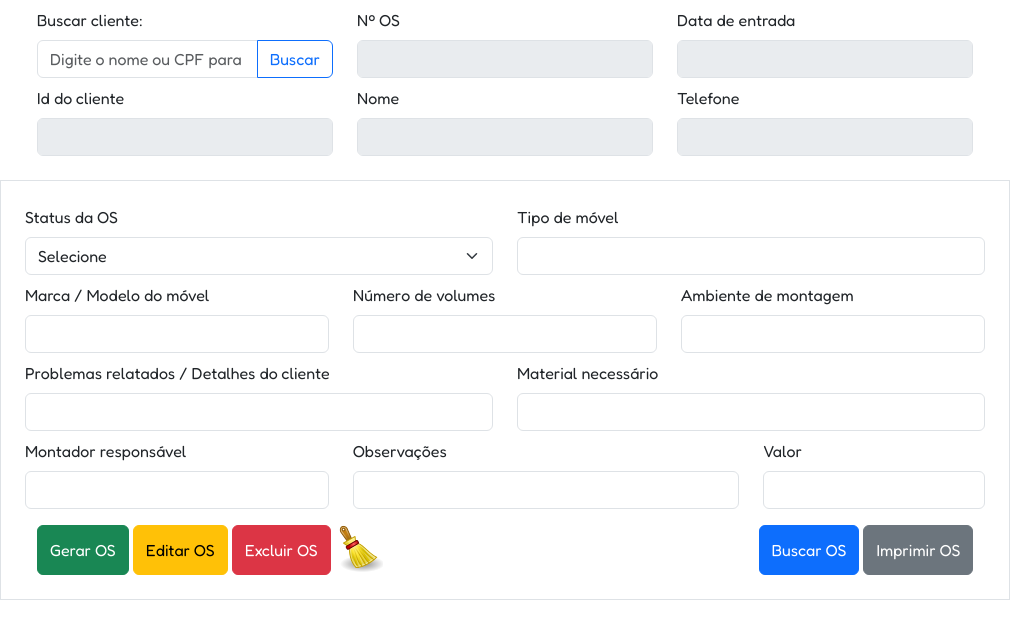
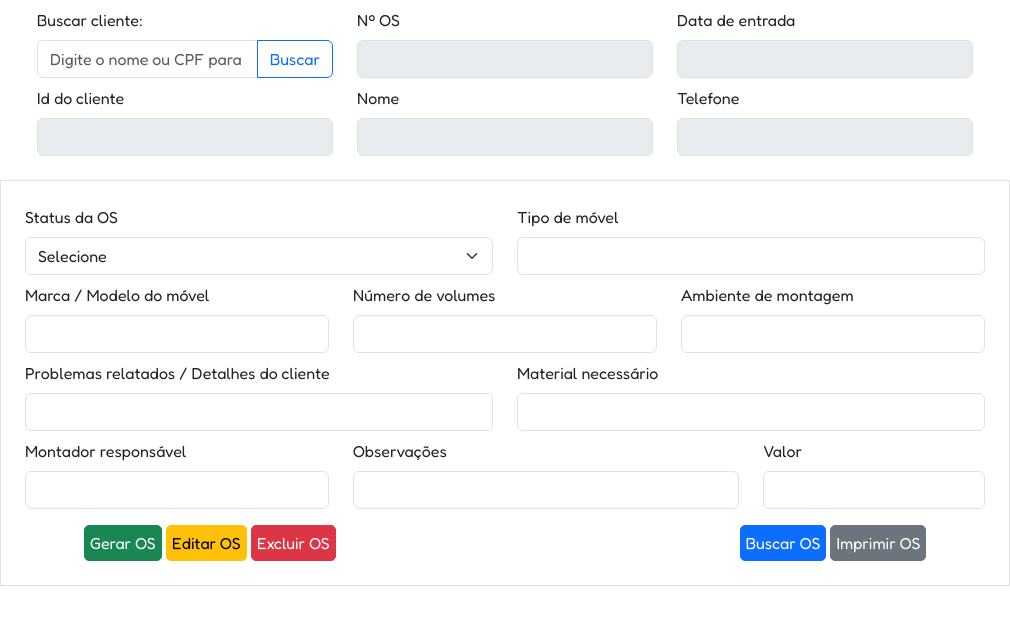
Before and after one commit to ericaviana12/mobitech, an Electron app: page src/views/OS.html in a window 1010 px wide. Drawn offline with Linux system fonts and the light colour scheme.

Commit message:
Ajuste nos botões da tela OS

```diff
--- a/src/public/css/style.css
+++ b/src/public/css/style.css
@@ -103,3 +103,10 @@ footer p {
 #btnBuscaOS {
     margin-left: 370px;
 }
+
+/* Botões na tela OS */
+.os-button {
+    padding: 5px;
+    border-radius: 5px;
+    cursor: pointer;
+}
--- a/src/views/OS.html
+++ b/src/views/OS.html
@@ -142,12 +142,12 @@
             </div>
 
             <div class="mt-3 d-flex justify-content-center gap-1">
-                <button type="submit" class="btn btn-success" id="btnCreate">Gerar OS</button>
-                <button type="submit" class="btn btn-warning" id="btnUpdate">Editar OS</button>
-                <button type="button" class="btn btn-danger" id="btnDelete" onclick="removeOS()">Excluir OS</button>
-                <button type="reset" class="btn" id="btnReset" onclick="resetForm()"></button>
-                <button type="button" class="btn btn-primary" onclick="findOS()" id="btnBuscaOS">Buscar OS</button>
-                <button type="button" class="btn btn-secondary">Imprimir OS</button>
+                <button type="submit" class="btn btn-success os-button" id="btnCreate">Gerar OS</button>
+                <button type="submit" class="btn btn-warning os-button" id="btnUpdate">Editar OS</button>
+                <button type="button" class="btn btn-danger os-button" id="btnDelete" onclick="removeOS()">Excluir OS</button>
+                <button type="reset" class="btn" id="btnReset os-button" onclick="resetForm()"></button>
+                <button type="button" class="btn btn-primary os-button" onclick="findOS()" id="btnBuscaOS">Buscar OS</button>
+                <button type="button" class="btn btn-secondary os-button">Imprimir OS</button>
 
             </div>
 
```
